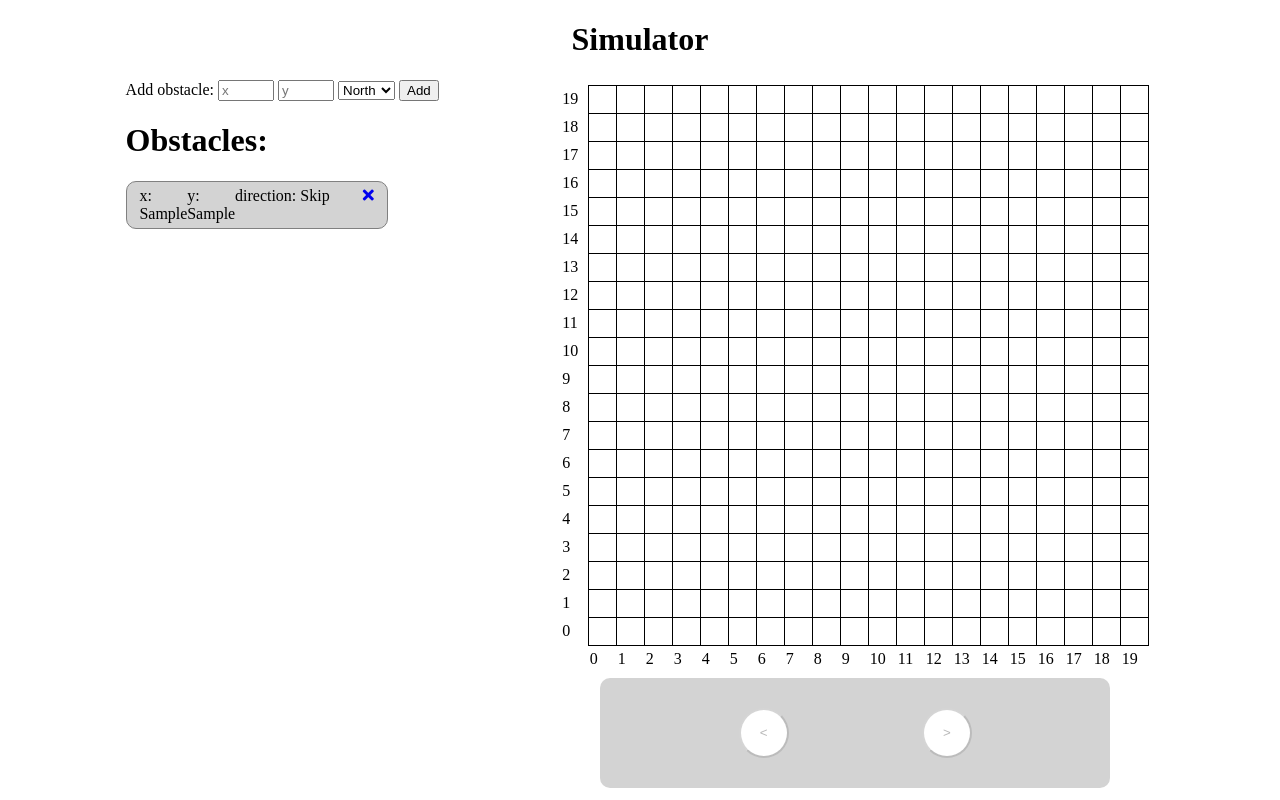
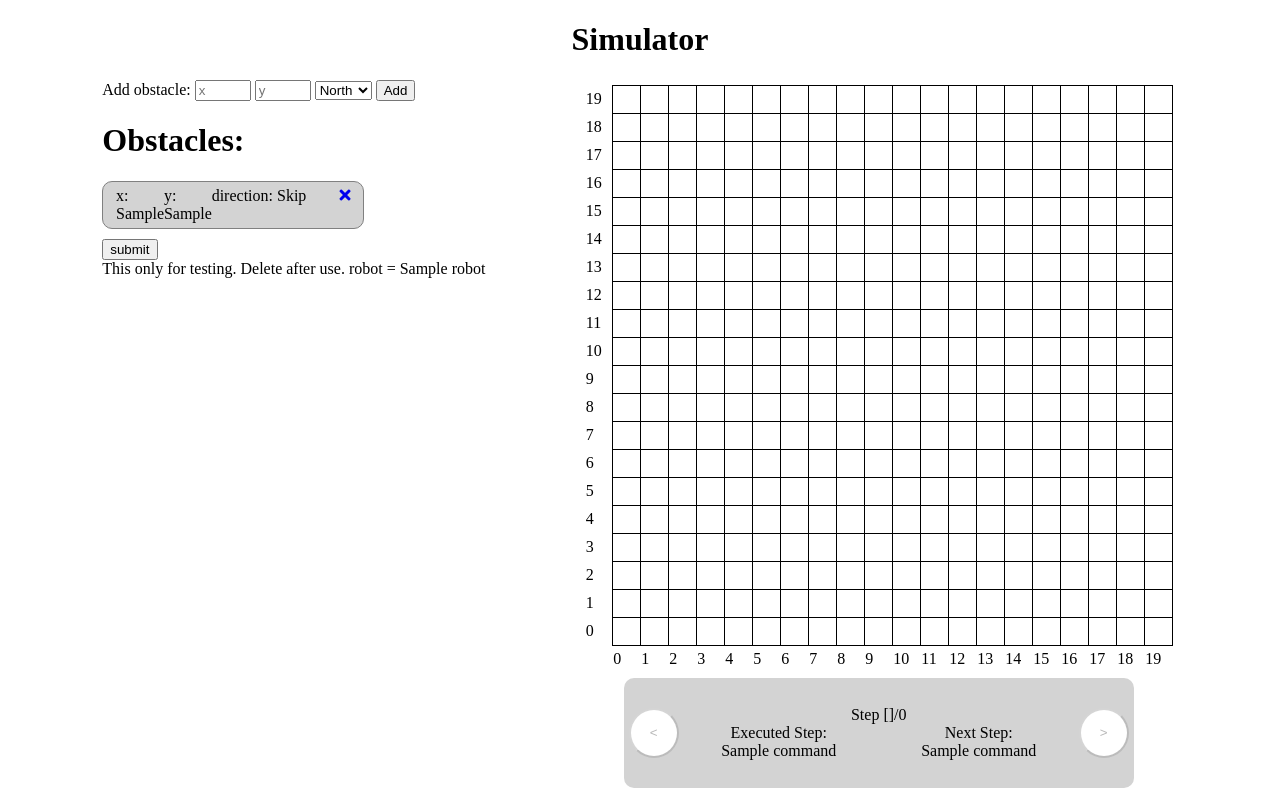
Before and after one commit to Qhoebe/MDP-Group2, a Python web app: template algo/templates/simulator.html in a window 1280 px wide. Run offline with Jinja, Linux system fonts and the light colour scheme; the template is opened without the code that fills it: most values are stand-ins (such as "Sample title", 1, 10 or a date in 2020).

Commit message:
Completed path calculation

```diff
--- a/algo/templates/hello.html
+++ b/algo/templates/hello.html
@@ -7,5 +7,8 @@
 <body>
     <h1>Hello World!</h1>
     <h2>Welcome to FlaskApp!</h2>
+    <form action="/simulator" method="get">
+        <button type="submit">Go To Simulator</button>
+    </form>
 </body>
 </html>
--- a/algo/templates/simulator.html
+++ b/algo/templates/simulator.html
@@ -33,6 +33,53 @@
     </style>
     <script>
         let obstacles = {{ obstacles | tojson | safe}};
+        function instruction(command){
+            let instruction = "";
+            if (command == "ST") {
+                instruction = "start";
+            } else {
+                if (command == "FIN") {
+                    instruction = "finish"
+                } else {
+                    var action = command.substring(0, 2);
+                    var value = command.substring(2);
+                    if (value == "00") {
+                        switch (action) {
+                            case 'FL':
+                                instruction = "forward left ";
+                                break;
+                            case 'FR':
+                                instruction = "forward right ";
+                                break;
+                            case 'BL':
+                                instruction = "backwards left ";
+                                break;
+                            case 'BR':
+                                instruction = "backwards right ";
+                                break;
+                        }
+                        instruction += "90° rotation"
+                    } else {
+                        if (action == "FW"){
+                            instruction = "forward ";
+                        } else {
+                            instruction = "backwards ";
+                        }
+                        instruction += value + "cm";
+                    }
+
+                }
+            }
+            return instruction;
+        }
+        document.addEventListener('DOMContentLoaded', function () {
+            var commands = {{ commands | tojson | safe }};
+            var position = {{ position }};
+            document.getElementById('curr-step').innerHTML =  instruction(commands[position]) ;
+            document.getElementById('next-step').innerHTML =  instruction(commands[position+1]) ;
+        });
+
+
         function default_grid() {
             let rows = [];
             for (var i = 19; i >=0; i--) {
@@ -61,23 +108,23 @@
                 let y = Number(obstacle.y);
                 let index =  (19-y)*23 + x + 2;
                 switch (obstacle.d) {
-                    case '0':
+                    case 0:
                         rows[index] = '<td style="background-color: blue;border-top: 4px solid red;"></td>';
                         break;
-                    case '2':
+                    case 2:
                         rows[index] = '<td style="background-color: blue;border-right: 4px solid red;"></td>';
                         break;
-                    case '4':
+                    case 4:
                         rows[index] = '<td style="background-color: blue;border-bottom: 4px solid red;"></td>';
                         break;
-                    case '6':
+                    case 6:
                         rows[index] = '<td style="background-color: blue;border-left: 4px solid red;"></td>';
                         break;
-                    case '8':
+                    case 8:
                         rows[index] = '<td style="background-color: blue;"></td>';
                         break;
                     default:
-                        rows[index] = '<td style="border: 1px solid black;"></td>';;
+                        rows[index] = '<td style="border: 1px solid black;"></td>';
                 }
             }
             return rows.join('');
@@ -99,11 +146,11 @@
                     <input type="number" id="x" name="x" required min="0" max="19" placeholder="x">
                     <input type="number" id="y" name="y" required min="0" max="19" placeholder="y">
                     <select type="number" id="direction" name="direction" required placeholder="direction">
-                            <option value="0">North</option>
-                            <option value="2">East</option>
-                            <option value="4">South</option>
-                            <option value="6">West</option>
-                            <option value="8">Skip</option>
+                            <option value=0>North</option>
+                            <option value=2>East</option>
+                            <option value=4>South</option>
+                            <option value=6>West</option>
+                            <option value=8>Skip</option>
                     </select>
                     <button type="submit">Add</button>
                 </form>
@@ -117,13 +164,13 @@
                                 width:250px;border: 1px solid grey;background-color: lightgray; border-radius: 10px; padding:5px">
                         <div style="width: 40px;">x: {{ obstacle.x }}</div>
                         <div style="width: 40px;">y: {{ obstacle.y }}</div>
-                        {% if obstacle.d == "0" %}
+                        {% if obstacle.d == 0 %}
                         <div style="width: 120px;">direction: North</div>
-                        {% elif obstacle.d == "2" %}
+                        {% elif obstacle.d == 2 %}
                         <div style="width: 120px;">direction: East</div>
-                        {% elif obstacle.d == "4" %}
+                        {% elif obstacle.d == 4 %}
                         <div style="width: 120px;">direction: South</div>
-                        {% elif obstacle.d == "6" %}
+                        {% elif obstacle.d == 6 %}
                         <div style="width: 120px;">direction: West</div>
                         {% else %}
                         <div style="width: 120px;">direction: Skip</div>
@@ -138,12 +185,17 @@
                 {% endfor %}
                 {% endif %}
             </div>
+            <form action="/shortestpath" method="get">
+                <button type="submit">submit</button>
+            </form>
+            <div>This only for testing. Delete after use. robot = {{robot}}</div>
         </div>
         <!-- Displaying Simulator Grids -->
         <div style="display:flex;flex-direction: column;align-items: center;">
             <div id="table-container" style="padding:5px"></div>
             <!-- Displaying steps -->
             <div class="step-box" style="display:flex;align-items: center;padding:5px; justify-content: space-evenly;">
+
                 {%if path|length > 0 and position > 0 %}
                     <form action="/prev_step" method="get">
                         <button class="btn-round" type="submit"><</button>
@@ -153,7 +205,28 @@
                         <button class="btn-round" type="submit" disabled><</button>
                     </form>
                 {% endif %}
-
+                <!-- show path -->
+                {%if path|length == 0 %}
+                    <div style="width:400px;text-align: center;">Press "Submit" to calculate path!</div>
+                {% else %}
+                    <div style="width:400px;display:flex;flex-direction: column;align-items: center;">
+                        <div  style="text-align: center;">Step {{position}}/{{path|length - 1}}</div>
+                        <div style="display:flex;flex-direction: row;">
+                            <!-- executed step -->
+                            <div style="width:200px;display:flex;flex-direction: column;">
+                                <div style="text-align: center;">Executed Step:</div>
+                                <div style="text-align: center;">{{commands[position]}}</div>
+                                <div id="curr-step" style="text-align: center;"></div>
+                            </div>
+                            <!-- next step -->
+                            <div style="width:200px;display:flex;flex-direction: column;">
+                                <div style="text-align: center;">Next Step:</div>
+                                <div style="text-align: center;">{{commands[position+1]}}</div>
+                                <div id="next-step" style="text-align: center;"></div>
+                            </div>
+                        </div>
+                    </div>
+                {% endif %}
 
                 {%if path|length > 0 and position < (path|length - 1) %}
                     <form action="/next_step" method="get">
```
Also changed, not shown: algo/main.py (+29 -7 lines).
